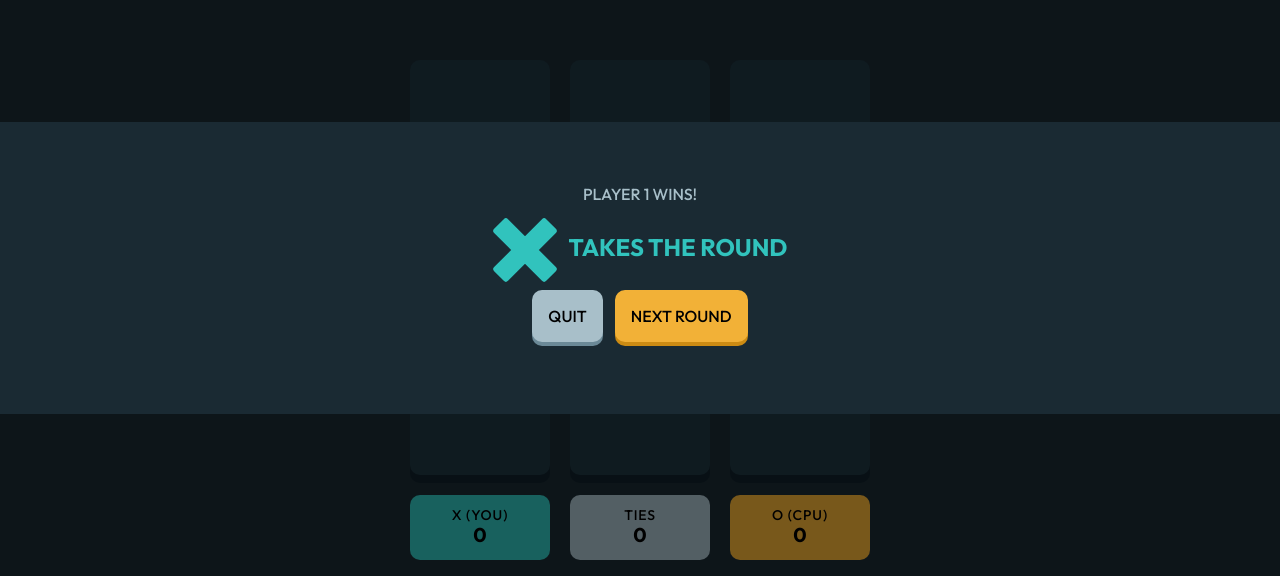
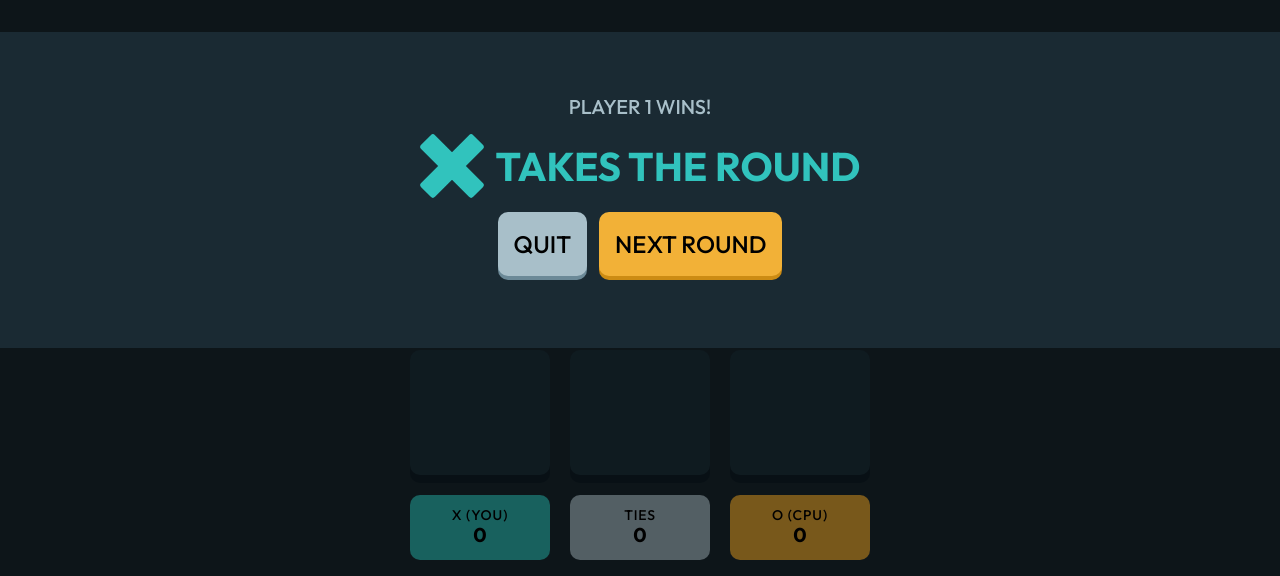
Before and after one commit to judgemongcal/tic-tac-toe-game, a website: page dist/game.html in a window 1280 px wide. Shown: the part 224-800 px from the top of the page. Drawn offline with Linux system fonts and the light colour scheme.

Commit message:
Finalized modal styling for desktop view

```diff
--- a/dist/game.html
+++ b/dist/game.html
@@ -110,19 +110,19 @@
 		</div>
 
 		<div class="result-modal absolute bg-modal-bg w-[100%] h-[100vh] top-0 left-0 z-[1]">
-			<div class="modal-banner bg-dark-navy flex flex-col justify-center text-center mt-[50%] md:mt-[40%] lg:mt-[27%] md:py-10">
-				<p class="winner text-silver text-[16px] mt-[20px] mb-1">PLAYER 1 WINS!</p>
-				<div class="mark-winner flex flex-row items-center justify-center gap-3 my-2">
+			<div class="modal-banner bg-dark-navy flex flex-col justify-center text-center mt-[50%] md:mt-[40%] lg:mt-[27%] xl:mt-[20%] md:py-10">
+				<p class="winner text-silver text-[16px] lg:text-[20px] mt-[20px] mb-1">PLAYER 1 WINS!</p>
+				<div class="mark-winner flex flex-row items-center justify-center gap-3 my-2 mb-1.5 lg:mb-3.5">
 					<div class="modal-mark">
 						<img src="/assets/images/icon-x.svg" alt="" class="w-[30px] lg:w-[64px]">
 					</div>
 					<div class="modal-text">
-						<h1 class="text-[24px] font-bold text-light-blue mb-1.5">TAKES THE ROUND</h1>
+						<h1 class="text-[24px] lg:text-[40px] font-bold text-light-blue ">TAKES THE ROUND</h1>
 					</div>
 				</div>
 				<div class="buttons mb-8 flex flex-row justify-center gap-3">
-					<button class="modal-quit bg-silver py-3.5 px-4 text-[16px] rounded-[10px] shadow-silver-shadow-sm cursor-pointer">QUIT</button>
-					<button class="modal-next-round bg-light-yellow py-3.5 px-4 text-[16px] rounded-[10px] shadow-yellow-shadow-sm cursor-pointer">NEXT ROUND</button>
+					<button class="modal-quit bg-silver py-3.5 px-4 text-[16px] lg:text-[24px] rounded-[10px] shadow-silver-shadow-sm cursor-pointer">QUIT</button>
+					<button class="modal-next-round bg-light-yellow py-3.5 px-4 text-[16px] lg:text-[24px] rounded-[10px] shadow-yellow-shadow-sm cursor-pointer">NEXT ROUND</button>
 				</div>
 			</div>
 		</div>
```
Also changed, not shown: dist/styles.css.
